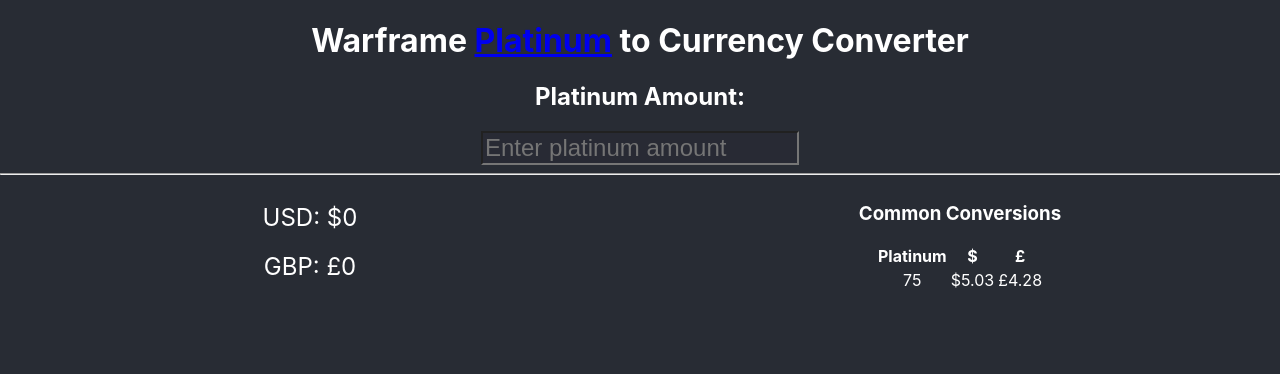
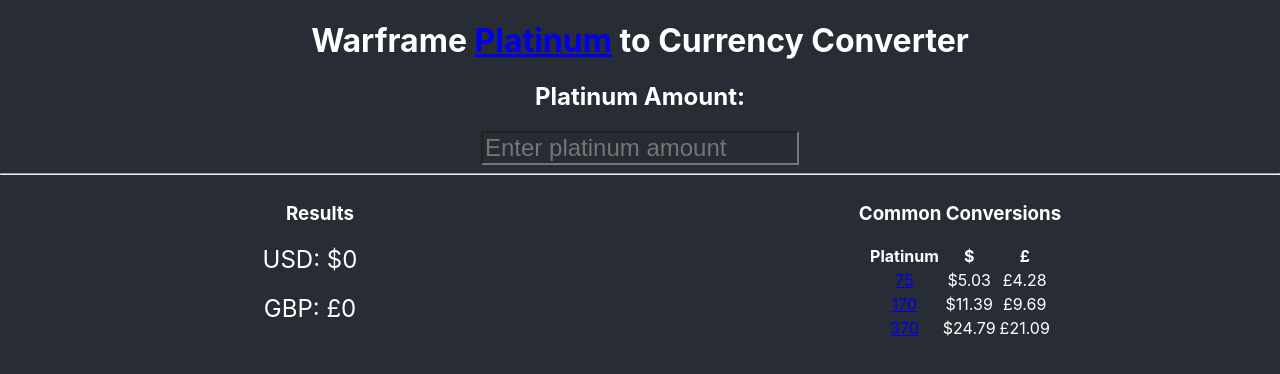
Before and after one commit to AzureKitsune/wf-plat, a React (Create React App) app: page / in a window 1280 px wide. Shown: the top 374 px of the page. Built offline with nearby package versions, Linux system fonts and the light colour scheme.

Commit message:
Common conversions can now be clicked. These links add the values to the input box which triggers conversion.

```diff
--- a/src/App.js
+++ b/src/App.js
@@ -15,6 +15,8 @@
     this.setUpdateFunction = this.setUpdateFunction.bind(this);
   }
   updatePlatinum(value) {
+    if (value === this.state.entered_platinum || value === null) return;
+
     //Sets the entered amount of platinum into this component's state.
     this.setState({entered_platinum: value});
 
@@ -31,6 +33,7 @@
     funcs[currency] = func;
     this.setState({currency_funcs: funcs});
   }
+
   render(props) {
     return (
       <div className="App">
@@ -41,12 +44,14 @@
             <h2>Platinum Amount:</h2>
             <input type='number' id='platinum-input'
             placeholder='Enter platinum amount'
+            value={this.state.entered_platinum > 0 ? this.state.entered_platinum : null}
             onChange={(e) => this.updatePlatinum(e.target.value)} />
 
             <hr />
 
             <div id='content-container'>
               <div id='currency-container'>
+                <h3>Results</h3>
                 <CurrencyItem currency='USD' currency_symbol='$'
                   currency_value={this.state.entered_platinum}
                   update_callback={this.setUpdateFunction} />
@@ -64,9 +69,19 @@
                     <th>£</th>
                   </tr>
                   <tr>
-                    <td>75</td>
+                    <td><a href='#' onClick={(e) => this.updatePlatinum(75)}>75</a></td>
                     <td>$5.03</td>
                     <td>£4.28</td>
+                  </tr>
+                  <tr>
+                    <td><a href='#' onClick={(e) => this.updatePlatinum(170)}>170</a></td>
+                    <td>$11.39</td>
+                    <td>£9.69</td>
+                  </tr>
+                  <tr>
+                    <td><a href='#' onClick={(e) => this.updatePlatinum(370)}>370</a></td>
+                    <td>$24.79</td>
+                    <td>£21.09</td>
                   </tr>
                 </table>
               </div>
```
